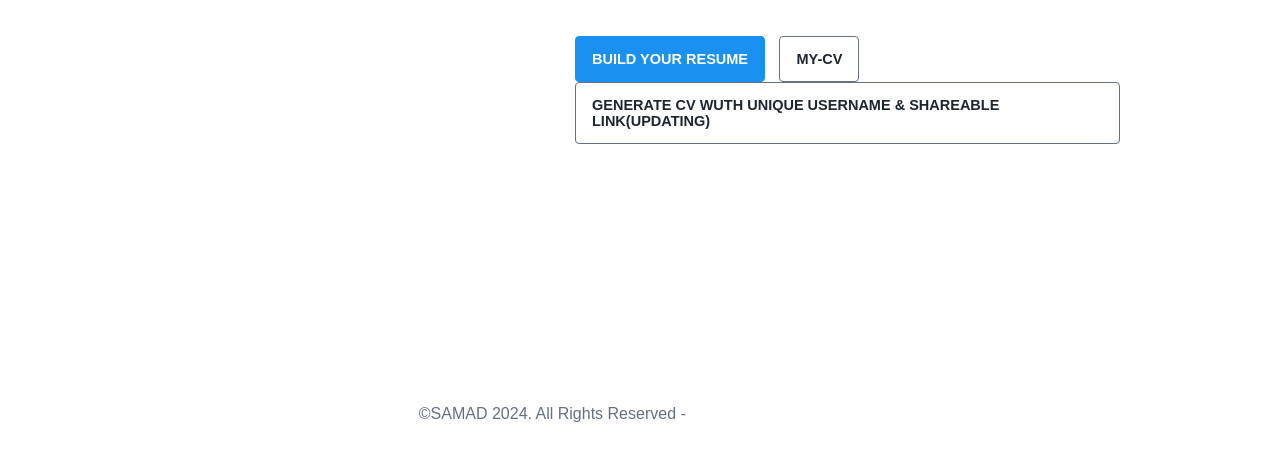
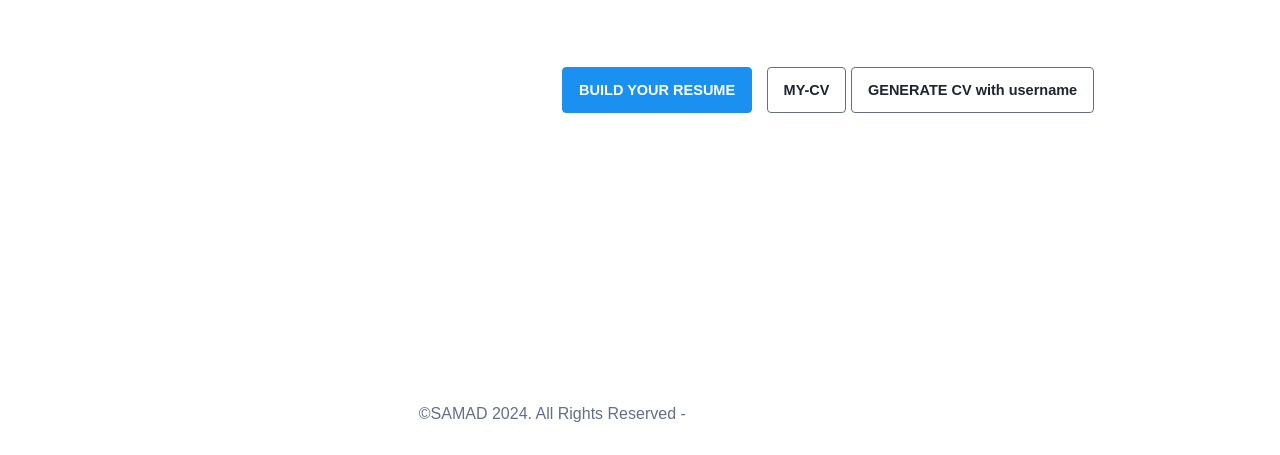
Before and after one commit to samade747/Hackathon-Resume-Builder-using-html-css-typescript-, a plain HTML site: page index.html in a window 1280 px wide. Shown: the part 345-800 px from the top of the page. Drawn offline with Linux system fonts and the light colour scheme.

Commit message:
Update index.html

```diff
--- a/index.html
+++ b/index.html
@@ -49,7 +49,7 @@
                     <div class ="btn-group">
                         <a href ="/resume.html" class = "btn btn-primary text-uppercase">BUILD YOUR RESUME</a>
                         <a href ="/seemycv.html" class = "btn btn-secondary text-uppercase">MY-CV</a>
-                        <a href ="" class = "btn btn-secondary text-uppercase">GENERATE CV WUTH UNIQUE USERNAME & SHAREABLE LINK(UPDATING)</a>
+                        <a href ="" class = "btn btn-secondary text-uppercase">GENERATE CV with username</a>
                     </div>
                 </div>
             </div>
```
